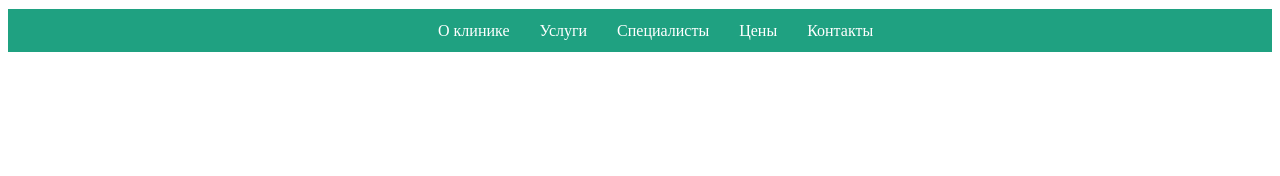
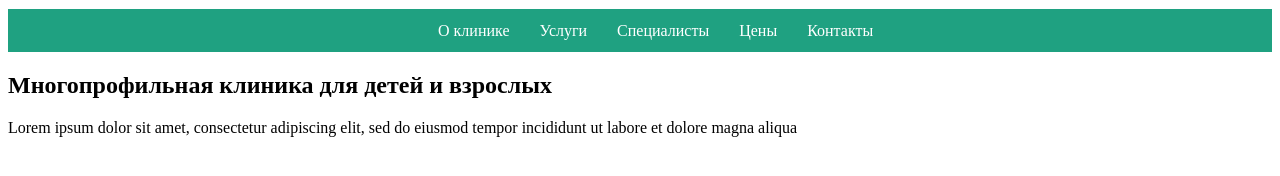
Before and after one commit to Ccompailer/html_and_css_website, a plain HTML site: page UI/index.html in a window 1280 px wide. Shown: the part 66-242 px from the top of the page. Drawn offline with Linux system fonts and the light colour scheme; files whose address does not match are found by name.

Commit message:
Add main and main div

```diff
--- a/UI/index.html
+++ b/UI/index.html
@@ -21,5 +21,17 @@
                 </ul>
             </section>
         </header>
+        <main>
+            <div class="main__div">
+                <div class="main__left__div">
+                    <h2>Многопрофильная клиника для детей и взрослых</h2>
+                    <p>Lorem ipsum dolor sit amet, consectetur adipiscing elit,
+                        sed do eiusmod tempor incididunt ut labore
+                        et dolore magna aliqua
+                    </p>
+                </div>
+                <div class="main__right__div"><img src=""></div>
+            </div>
+        </main>
     </body>
 </html>
```
